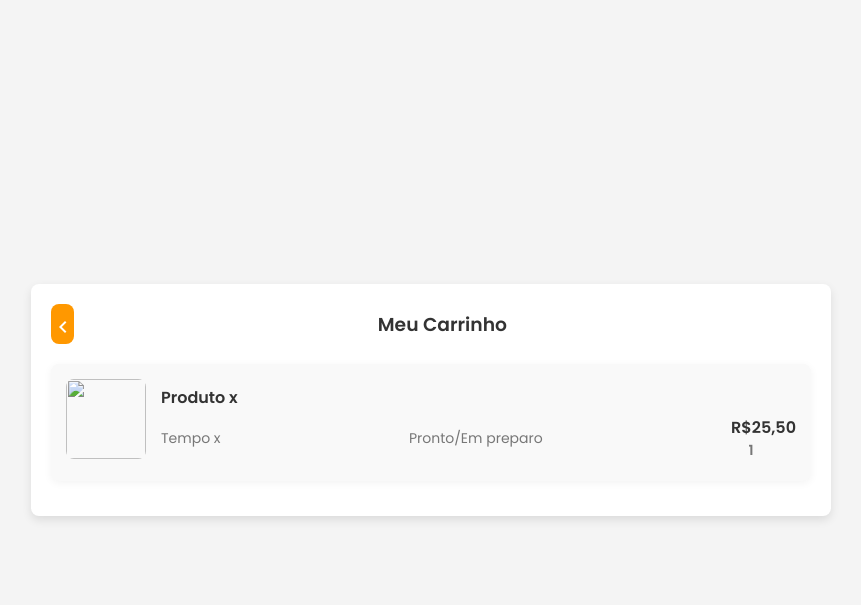
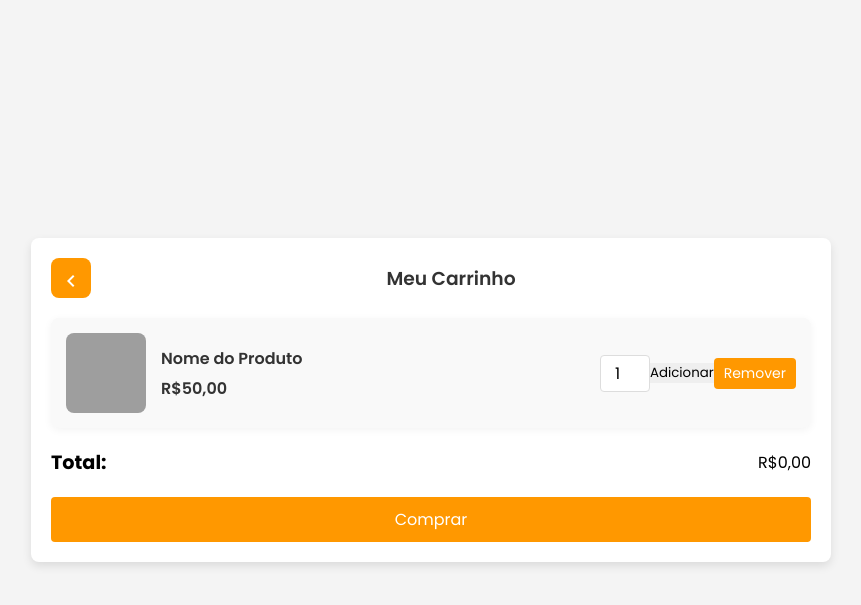
Before and after one commit to GiuliaVerse/Sem-Esperar-em-Filas, a PHP site: page /Components/CarrinhoDeCompras/cart.html in a window 1280 px wide. Shown: the top 605 px of the page, without its empty margins (209-1070 px from the left). Run offline with PHP 8.4, Linux system fonts and the light colour scheme; grey boxes are pictures that could not be loaded.

Commit message:
adicionei o javscript do carrinho

```diff
--- a/Components/CarrinhoDeCompras/cart.css
+++ b/Components/CarrinhoDeCompras/cart.css
@@ -33,7 +33,7 @@ body {
 
 .carrinho .carrinho-header button {
     cursor: pointer;
-    width: 3%;
+    width: 40px;
     height: 40px;
     font-size: 2rem;
     color: #fff;
@@ -53,85 +53,97 @@ body {
     margin: 0 auto;
 }
 
-.carrinho-item {
+.cart-items {
+    display: flex;
+    flex-direction: column;
+    gap: 15px;
+    margin-bottom: 20px;
+}
+
+.cart-product {
     display: flex;
     align-items: center;
-    justify-content: space-between;
     padding: 15px;
-    margin-bottom: 15px;
     background: #f9f9f9;
     border-radius: 8px;
     box-shadow: 0 2px 8px rgba(0, 0, 0, 0.05);
 }
 
-.carrinho-item img {
+.cart-product img {
     width: 80px;
     height: 80px;
     object-fit: cover;
     border-radius: 8px;
 }
 
-.carrinho-item .info {
+.product-details {
+    display: flex;
+    flex-direction: column;
+    margin-left: 15px;
     flex-grow: 1;
-    margin-left: 15px;
 }
 
-.carrinho-item h4 {
+.cart-product-title {
     font-size: 1rem;
     font-weight: 600;
     color: #333;
     margin-bottom: 5px;
 }
 
-.carrinho-item .detalhes {
-    display: flex;
-    align-items: center;
-    justify-content: space-between;
-}
-
-.carrinho-item .detalhes .descricao {
-    font-size: 0.875rem;
-    color: #777;
-}
-
-.carrinho-item .preco {
-    font-size: 1rem;
-    font-weight: 600;
-    color: #333;
-    text-align: right;
-}
-
-.carrinho-item .contador {
-    display: flex;
-    align-items: center;
-}
-
-.carrinho-item .contador button:hover {
-    background: #e68900;
-}
-
-.carrinho-item .contador span {
-    width: 40px;
-    text-align: center;
+.cart-product-price {
     font-size: 1rem;
     font-weight: 600;
     color: #333;
 }
 
-.cart-button {
-    margin-top: 0;
-    width: 10%;
-    padding: 10px;
-    background-color: hsl(39, 96%, 48%);
-    color: #fff;
-    border: none;
-    border-radius: 5px;
-    cursor: pointer;
-}
-  .carrinho .carrinho-header button:hover {
-    color: hsl(39, 96%, 48%);
-    background: whitesmoke;
+.product-qtd-input {
+    width: 50px;
+    padding: 5px;
+    font-size: 1rem;
+    text-align: center;
+    border: 1px solid #ddd;
+    border-radius: 4px;
 }
 
+.remove-product-button {
+    cursor: pointer;
+    padding: 5px 10px;
+    font-size: 0.875rem;
+    color: #fff;
+    background: #ff9800;
+    border: none;
+    border-radius: 4px;
+    transition: 0.3s;
+}
 
-/* para converter o numero de rem em px pegue o numero em rem e multiplique por 16 */
+.remove-product-button:hover {
+    background: #e68900;
+}
+
+.carrinho-total {
+    display: flex;
+    justify-content: space-between;
+    align-items: center;
+    margin-bottom: 20px;
+}
+
+.carrinho-total strong {
+    font-size: 1.2rem;
+}
+
+.purchase-button {
+    display: block;
+    width: 100%;
+    padding: 10px;
+    font-size: 1rem;
+    color: #fff;
+    background: #ff9800;
+    border: none;
+    border-radius: 4px;
+    cursor: pointer;
+    transition: 0.3s;
+}
+
+.purchase-button:hover {
+    background: #e68900;
+}
--- a/Components/CarrinhoDeCompras/cart.html
+++ b/Components/CarrinhoDeCompras/cart.html
@@ -8,19 +8,13 @@
     <link rel="stylesheet" href="cart.css">
     <link rel="preconnect" href="https://fonts.googleapis.com">
     <link rel="preconnect" href="https://fonts.gstatic.com" crossorigin>
-    <link
-        href="https://fonts.googleapis.com/css2?family=Poppins:ital,wght@0,100;0,200;0,300;0,400;0,500;0,600;0,700;0,800;0,900;1,100;1,200;1,300;1,400;1,500;1,600;1,700;1,800;1,900&display=swap"
+    <link href="https://fonts.googleapis.com/css2?family=Poppins:wght@100;200;300;400;500;600;700;800;900&display=swap"
         rel="stylesheet">
     <link rel="stylesheet"
         href="https://fonts.googleapis.com/css2?family=Material+Symbols+Outlined:opsz,wght,FILL,GRAD@20..48,100..700,0..1,-50..200" />
 </head>
 
 <body>
-    <header>
-        <!-- <iframe src="../Header/NavBar/navBar.html" width="100%" height="100"></iframe>
-              Adicionar imagem de fundo no CSS -->
-    </header>
-
     <div class="carrinho">
         <div class="carrinho-header">
             <button>
@@ -30,36 +24,25 @@
             </button>
             <h3>Meu Carrinho</h3>
         </div>
-        <ul>
-            <li class="carrinho-item">
-                <div class="imagem">
-                    <img src="" alt="">
+        <div class="cart-items">
+            <!-- Produtos adicionados ao carrinho irão aparecer aqui -->
+            <div class="cart-product">
+                <img src="produto.jpg" alt="Produto">
+                <div class="product-details">
+                    <p class="cart-product-title">Nome do Produto</p>
+                    <p class="cart-product-price">R$50,00</p>
                 </div>
-                <div class="info">
-                    <h4> Produto x </h4>
-                    <div class="detalhes">
-                        <div class="tempo">
-                            <span class="descricao">Tempo x</span>
-                        </div>
-                        <div class="status">
-                            <span class="descricao">Pronto/Em preparo</span>
-                        </div>
-                        <div class="preco">
-                            <p> R$25,50</p>
-                            <div class="contador">
-                            <span class="descricao">1</span>
-                            </div>
-                        </div>
-                    </div>
-                </div>
-            </li>
-        </ul>
+                <input type="number" class="product-qtd-input" value="1">
+                <button class="add-product-button">Adicionar</button>
+                <button class="remove-product-button">Remover</button>
+            </div>
+        </div>
+        <div class="carrinho-total">
+            <strong>Total: </strong><span>R$0,00</span>
+        </div>
+        <button class="purchase-button">Comprar</button>
     </div>
     <script src="cart.js"></script>
-
-    <!-- <footer>
-        <iframe src="../Footer/footer.html" width="100%" height="100"></iframe>
-    </footer> -->
 </body>
 
 </html>
--- a/Components/CarrinhoDeCompras/cart.js
+++ b/Components/CarrinhoDeCompras/cart.js
@@ -0,0 +1,113 @@
+    if (document.readyState === 'loading') {
+        document.addEventListener('DOMContentLoaded', ready);
+    } else {
+        ready();
+    }
+
+    let totalAmount = "0,00";
+
+    function ready() {
+        const removeCartProductButtons = document.getElementsByClassName("remove-product-button");
+        for (let i = 0; i < removeCartProductButtons.length; i++) {
+            removeCartProductButtons[i].addEventListener("click", removeProduct);
+        }
+
+        const quantityInputs = document.getElementsByClassName("product-qtd-input");
+        for (let i = 0; i < quantityInputs.length; i++) {
+            quantityInputs[i].addEventListener("change", checkIfInputIsNull);
+        }
+
+        const addToCartButtons = document.getElementsByClassName("add-product-button");
+        for (let i = 0; i < addToCartButtons.length; i++) {
+            addToCartButtons[i].addEventListener("click", addProductToCart);
+        }
+
+        const purchaseButton = document.getElementsByClassName("purchase-button")[0];
+        purchaseButton.addEventListener("click", makePurchase);
+    }
+
+    function removeProduct(event) {
+        event.target.parentElement.parentElement.remove();
+        updateTotal();
+    }
+
+    function checkIfInputIsNull(event) {
+        if (event.target.value === "0") {
+            event.target.parentElement.parentElement.remove();
+        }
+        updateTotal();
+    }
+
+    function addProductToCart(event) {
+        const button = event.target;
+        const productInfos = button.parentElement.parentElement;
+        const productImage = productInfos.getElementsByClassName("product-image")[0].src;
+        const productName = productInfos.getElementsByClassName("product-title")[0].innerText;
+        const productPrice = productInfos.getElementsByClassName("product-price")[0].innerText;
+
+        const productsCartNames = document.getElementsByClassName("cart-product-title");
+        for (let i = 0; i < productsCartNames.length; i++) {
+            if (productsCartNames[i].innerText === productName) {
+                productsCartNames[i].parentElement.parentElement.getElementsByClassName("add-product-button")[0].value++;
+                updateTotal();
+                return;
+            }
+        }
+
+        let newCartProduct = document.createElement("tr");
+        newCartProduct.classList.add("cart-product");
+
+        newCartProduct.innerHTML =
+            `
+        <td class="product-identification">
+            <img src="${productImage}" alt="${productName}" class="cart-product-image">
+            <strong class="cart-product-title">${productName}</strong>
+        </td>
+        <td>
+            <span class="cart-product-price">${productPrice}</span>
+        </td>
+        <td>
+            <input type="number" value="1" min="0" class="add-product-button">
+            <button type="button" class="remove-product-button">Remover</button>
+        </td>
+        `;
+
+        const tableBody = document.querySelector(".cart-table tbody");
+        tableBody.append(newCartProduct);
+        updateTotal();
+
+        newCartProduct.getElementsByClassName("remove-product-button")[0].addEventListener("click", removeProduct);
+        newCartProduct.getElementsByClassName("product-qtd-input")[0].addEventListener("change", checkIfInputIsNull);
+    }
+
+    function makePurchase() {
+        if (totalAmount === "0,00") {
+            alert("Seu carrinho está vazio!");
+        } else {
+            alert(
+                `
+                Obrigado pela sua compra!
+                Valor do pedido: R$${totalAmount}\n
+                Volte sempre :)
+                `
+            );
+
+            document.querySelector(".cart-table tbody").innerHTML = "";
+            updateTotal();
+        }
+    }
+
+    function updateTotal() {
+        const cartProducts = document.getElementsByClassName("cart-product");
+        totalAmount = 0;
+
+        for (let i = 0; i < cartProducts.length; i++) {
+            const productPrice = cartProducts[i].getElementsByClassName("cart-product-price")[0].innerText.replace("R$", "").replace(",", ".");
+            const productQuantity = cartProducts[i].getElementsByClassName("product-qtd-input")[0].value;
+            totalAmount += productPrice * productQuantity;
+        }
+
+        totalAmount = totalAmount.toFixed(2);
+        totalAmount = totalAmount.replace(".", ",");
+        document.querySelector(".carrinho-totalr span").innerText = "R$" + totalAmount;
+    }
```
